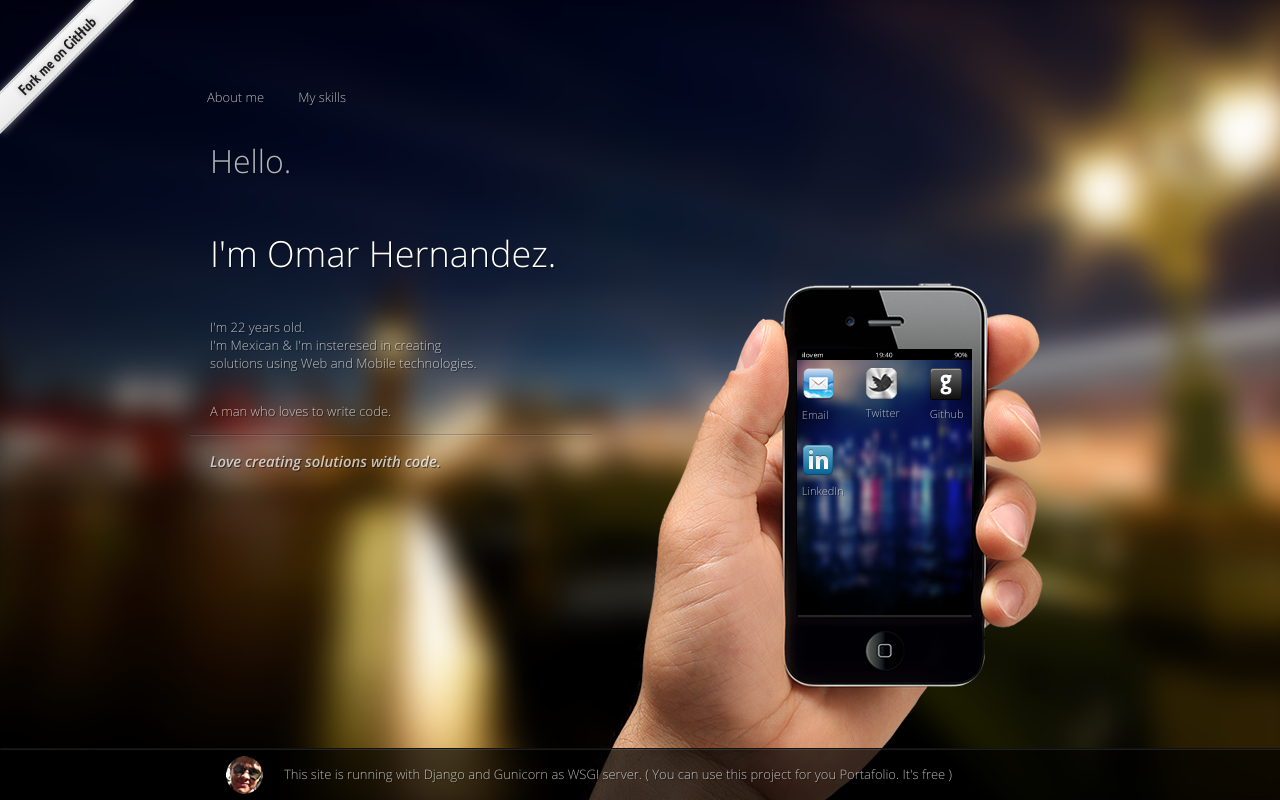
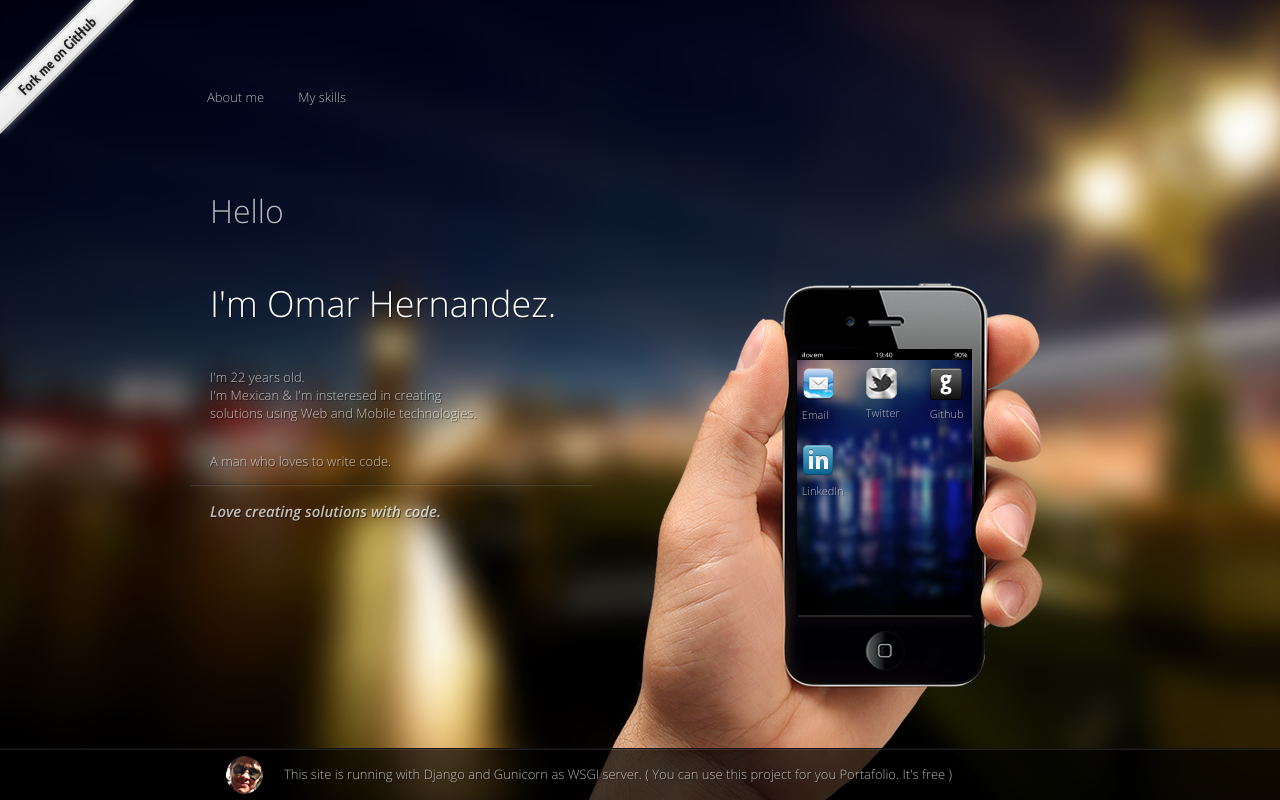
Before and after one commit to osharim/Heyomar.co, a Django app: template omar/templates/inicio/inicio.html in a window 1280 px wide. Run offline with Django 3.2, Linux system fonts and the light colour scheme; the template is opened without the code that fills it, so the values that code supplies are empty; some libraries are stand-ins or nearby versions.

Commit message:
posicion a about me

```diff
--- a/omar/media/css/aboutme.css
+++ b/omar/media/css/aboutme.css
@@ -9,11 +9,14 @@
 
 .about_me {
 
-    float: left;
+   float: left;
     height: auto;
+    margin-top: 50px;
     overflow-y: auto;
     width: 100%;
 }
+
+
 
 .about_me > ul {
 
--- a/omar/templates/inicio/inicio.html
+++ b/omar/templates/inicio/inicio.html
@@ -29,7 +29,7 @@
 <section class="about_me">
 
 	<ul>
-		<li class="hello">Hello.</li>
+		<li class="hello">Hello</li>
 		<li  class="name">I'm Omar Hernandez.</li>
 
 		<li class="desc"> <span class="desc">I'm 22 years old. <br>I'm Mexican </span> & I'm insteresed in creating <br> solutions using Web and Mobile technologies.</li>
```
